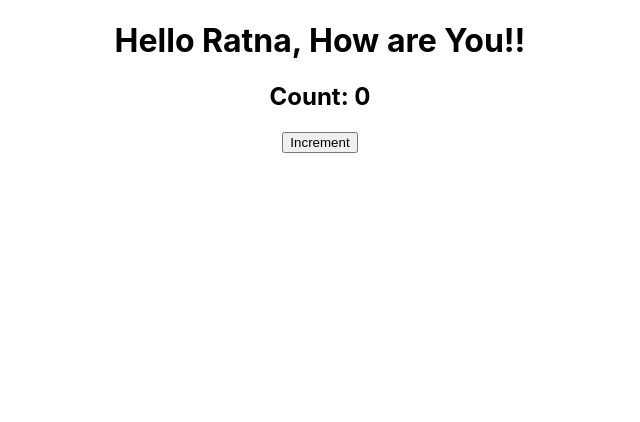
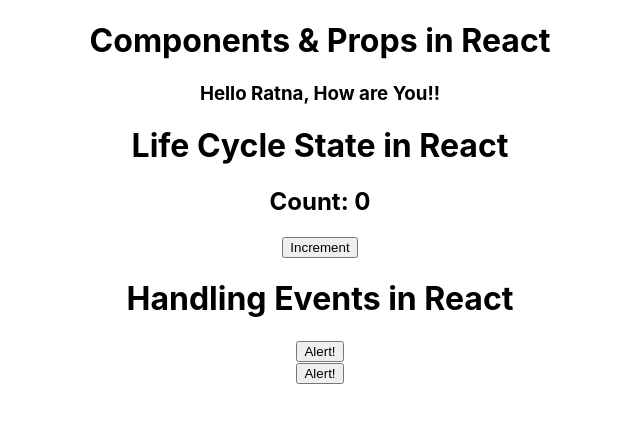
Before and after one commit to Ratna1992/react-template, a React (Create React App) app: page / in a window 1280 px wide. Shown: the top 422 px of the page, without its empty margins (320-960 px from the left). Built offline with nearby package versions, Linux system fonts and the light colour scheme.

Commit message:
Event Handling in React

```diff
--- a/src/App.tsx
+++ b/src/App.tsx
@@ -3,12 +3,17 @@
 import './App.css';
 import { Greeting } from './components/Greetings';
 import Counter from './classes/Counter';
+import { Alert } from './components/Alert';
 
 function App() {
   return (
     <div className="App">
+      <h1>Components & Props in React</h1>
       <Greeting msg='How are You!'/>
+      <h1>Life Cycle State in React</h1>
       <Counter/>
+      <h1>Handling Events in React</h1>
+      <Alert msg='Warning! Shoot out Happening'/>
     </div>
   );
 }
--- /dev/null
+++ b/src/components/Alert.tsx
@@ -0,0 +1,28 @@
+import { GreetingProps } from "./template-types"
+
+export const Alert =(props:GreetingProps) =>{
+
+    function displayAlertName(name:string){
+        alert(name +" "+ props.msg);
+    }
+
+    function displayAlert(){
+        alert(props.msg);
+    }
+
+    return(
+<div>
+    <div><button onClick={()=>displayAlertName('Ratna')}>
+            Alert!
+        </button>
+
+        </div>
+        <div>
+            <button onClick={displayAlert}>
+            Alert!
+        </button>
+        </div>
+        </div>
+    )
+
+}
--- a/src/components/Greetings.tsx
+++ b/src/components/Greetings.tsx
@@ -1,5 +1,5 @@
 import { GreetingProps } from "./template-types";
 
 export const Greeting = (props:GreetingProps) => {
-    return <h1>Hello Ratna, {props.msg}!</h1>;
+    return <h3>Hello Ratna, {props.msg}!</h3>;
   };
```
